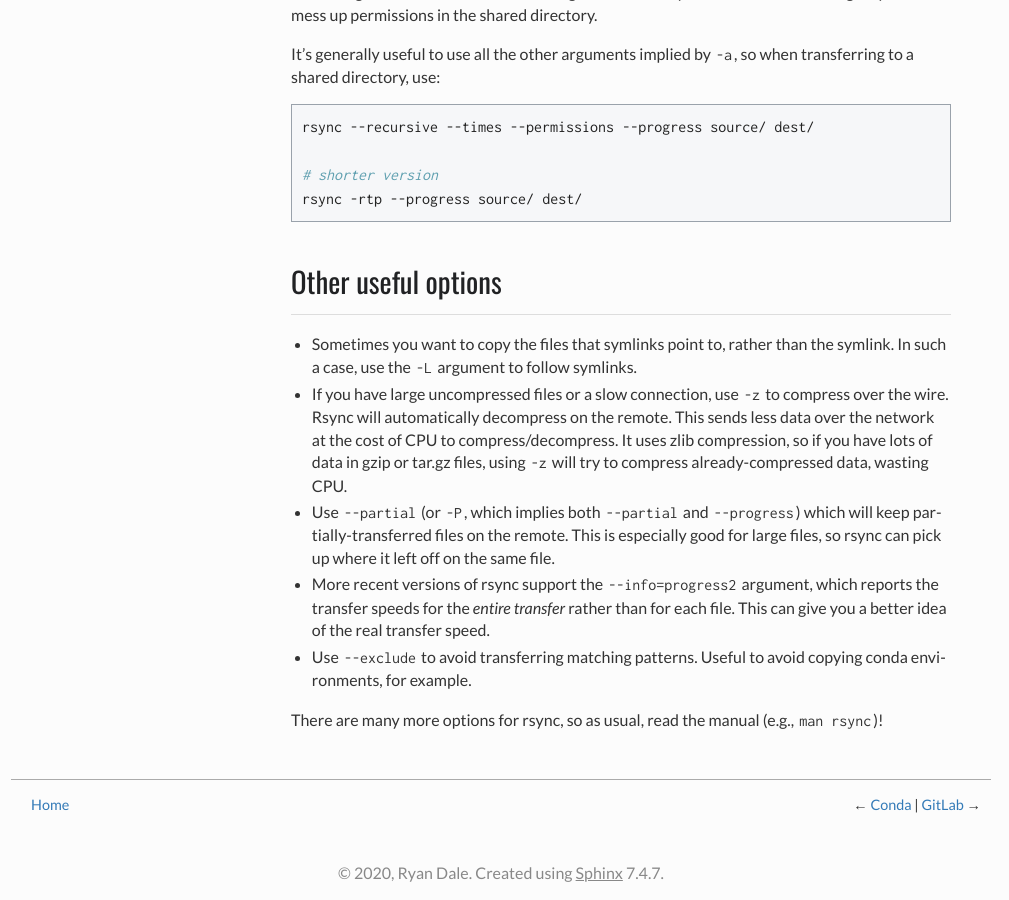
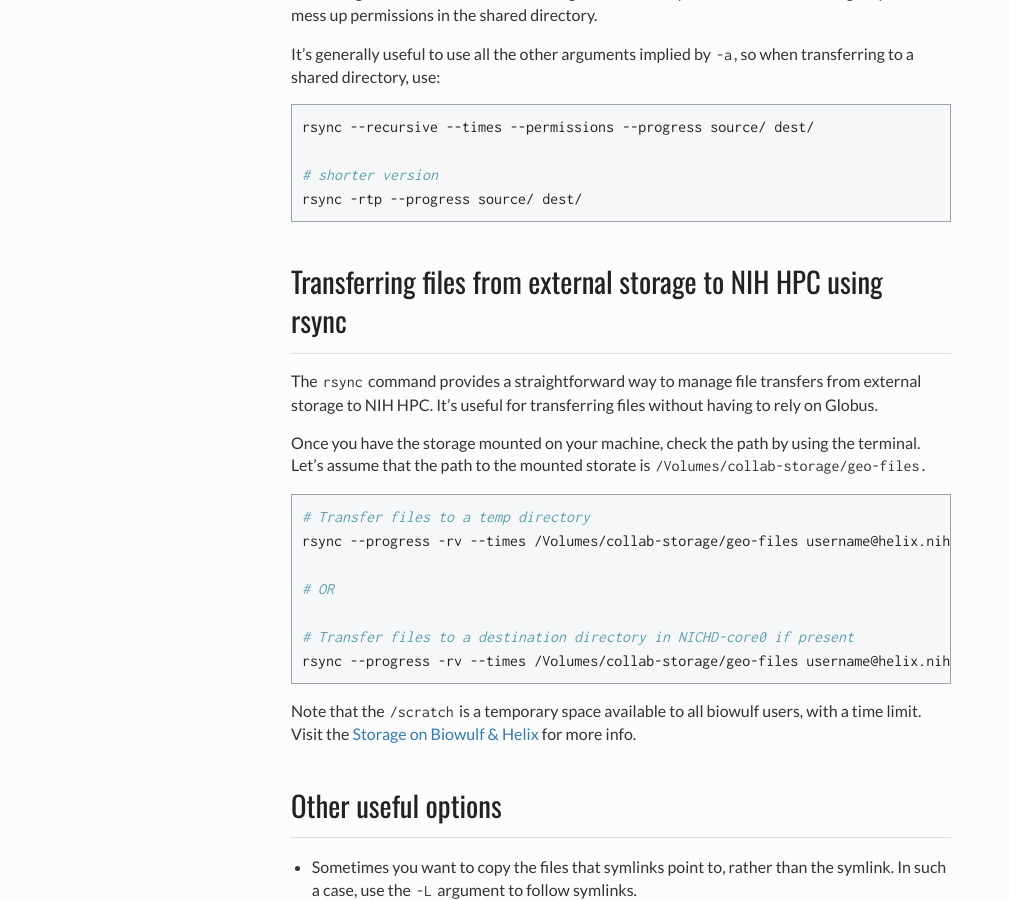
Before and after one commit to NICHD-BSPC/training, a Sphinx documentation site: the page built from source/rsync.rst, in a window 1280 px wide and 900 px high, scrolled down 1579 px. Shown: the whole window, without its empty margins (139-1148 px from the left). Built offline with Sphinx 7.4.7, drawn with Linux system fonts in a browser that asks for light colours; some of the changed text lies outside the part shown.

Commit message:
rsync updated

```diff
--- a/source/rsync.rst
+++ b/source/rsync.rst
@@ -93,6 +93,30 @@
     # shorter version
     rsync -rtp --progress source/ dest/
 
+Transferring files from external storage to NIH HPC using rsync
+---------------------------------------------------------------
+
+The ``rsync`` command provides a straightforward way to manage file transfers from external
+storage to NIH HPC. It's useful for transferring files without having to rely on Globus.
+
+
+Once you have the storage mounted on your machine, check the path by using the terminal. Let's
+assume that the path to the mounted storate is ``/Volumes/collab-storage/geo-files``.
+
+.. code-block:: bash
+
+    # Transfer files to a temp directory
+    rsync --progress -rv --times /Volumes/collab-storage/geo-files username@helix.nih.gov:/scratch/transfer-to-bspc
+
+    # OR
+
+    # Transfer files to a destination directory in NICHD-core0 if present
+    rsync --progress -rv --times /Volumes/collab-storage/geo-files username@helix.nih.gov:/data/NICHD-core0/analysis/serpe/misc/GEO-submission
+
+
+Note that the ``/scratch`` is a temporary space available to all biowulf users, with a time limit.
+Visit the `Storage on Biowulf & Helix <https://hpc.nih.gov/storage/>`_ for more info.
+
 
 Other useful options
 --------------------
```
